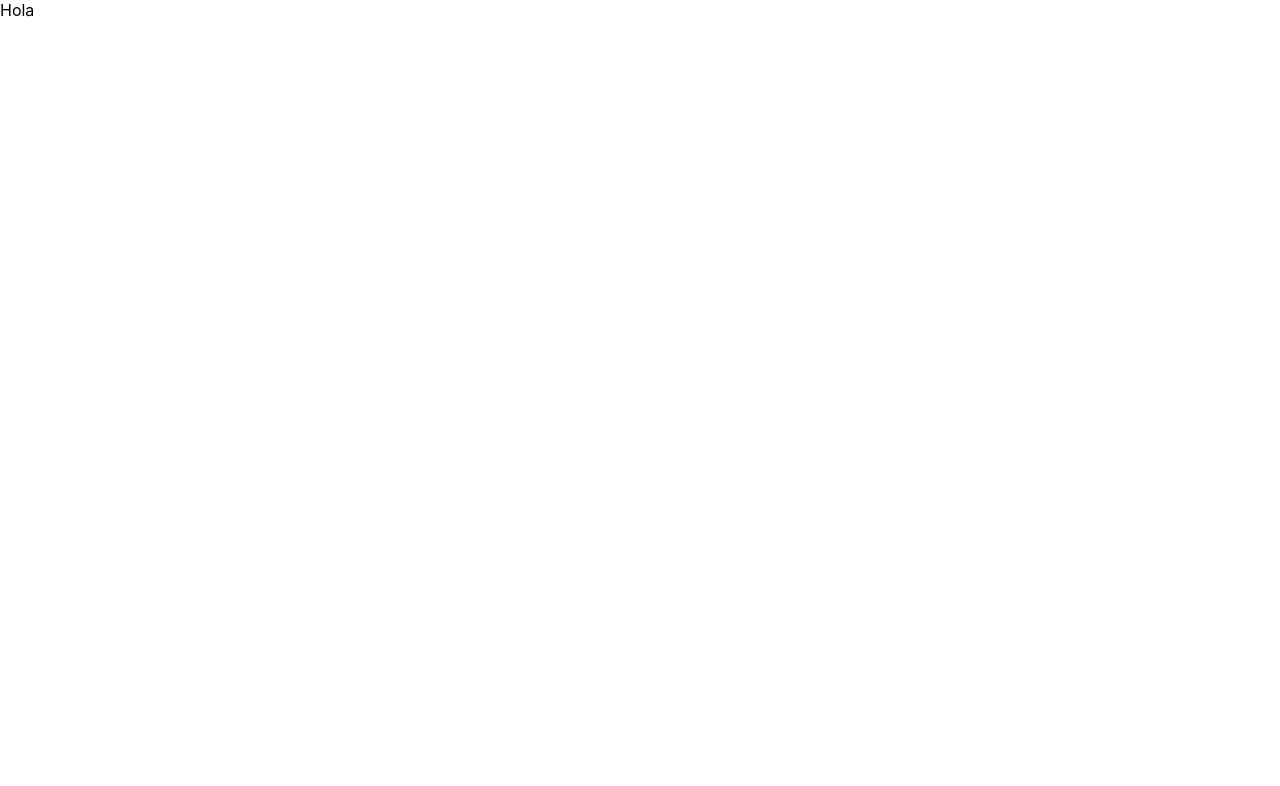
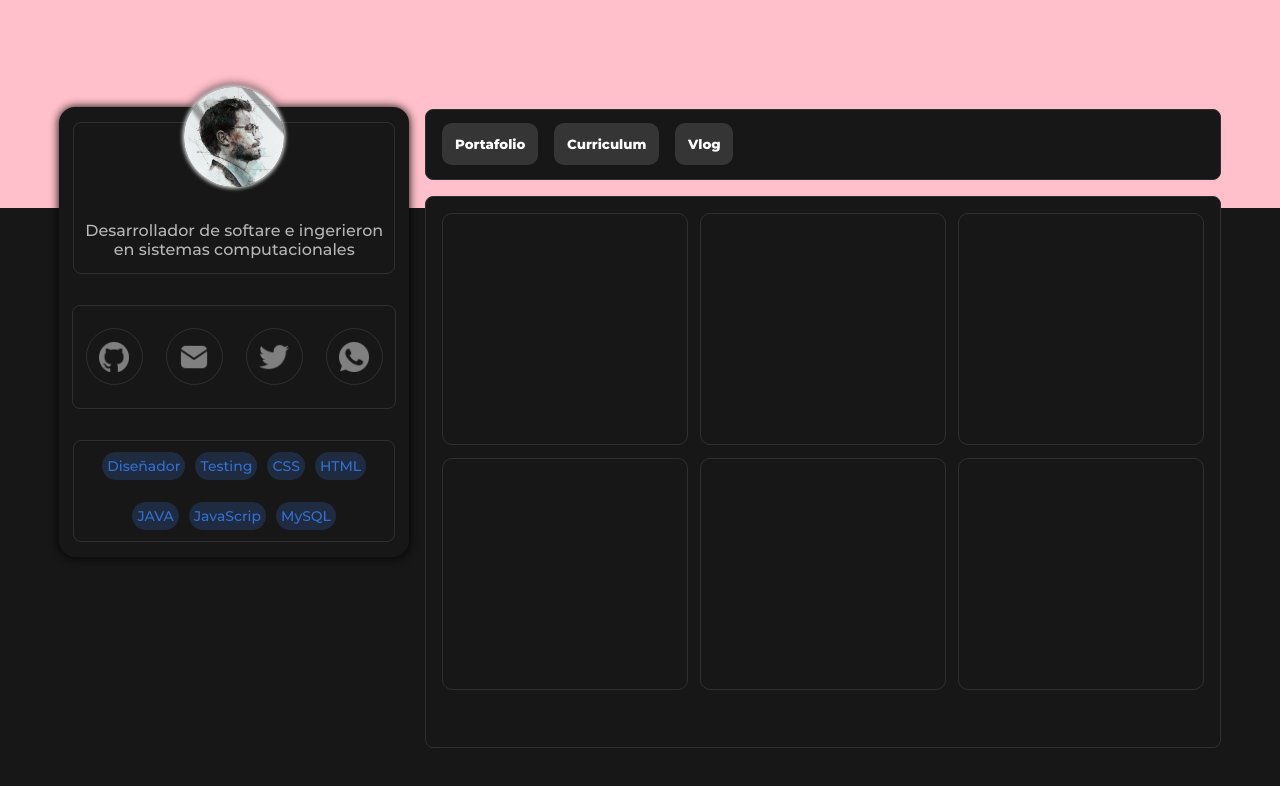
Before and after one commit to Drako9159/my_web, a React (Create React App) app: page / in a window 1280 px wide. Shown: the top 786 px of the page. Built offline with nearby package versions, Linux system fonts and the light colour scheme.

Commit message:
add new animation sticky

```diff
--- a/src/components/ContainerApp.js
+++ b/src/components/ContainerApp.js
@@ -1,5 +1,29 @@
+import styles from "./ContainerApp.module.css";
+import MySelft from "./Myself";
+import "./Myself.module.css";
+import SubMenu from "./SubMenu";
+import { useEffect } from "react";
 
-import styles from "./ContainerApp.module.css"
-export default function ContainerApp(){
-    return <div>Hola</div>
+export default function ContainerApp() {
+
+  useEffect(() => {
+
+    function handleScroll(e) {
+
+
+
+
+    }
+    window.addEventListener("scroll", handleScroll);
+    return () => {
+
+    };
+  }, []);
+
+  return (
+    <div className={styles.containerApp}>
+      <MySelft />
+      <SubMenu />
+    </div>
+  );
 }
--- a/src/components/ContainerApp.module.css
+++ b/src/components/ContainerApp.module.css
@@ -1,10 +1,10 @@
-
-#background {
+.containerApp {
   display: flex;
   align-items: center;
   justify-content: center;
   height: 800px;
   background: linear-gradient(180deg, #FFC0CB 26%, #171717 26%);
   color: white;
-
+  margin: 0;
+  padding: 0;
 }
--- a/src/components/Links.js
+++ b/src/components/Links.js
@@ -1,16 +1,23 @@
 import React from "react";
-import "./Links.css";
+import styles from "./Links.module.css";
 import { Link } from "react-router-dom";
-class Links extends React.Component {
 
 
-
+class Links extends React.Component {
   render() {
-    return <div id="links">
-      <Link className="button-to" to="/">Portafolio</Link>
-      <Link className="button-to" to="/">Curriculum</Link>
-      <Link className="button-to" to="/">Vlog</Link>
-    </div>;
+    return (
+      <div className={styles.container}>
+        <button className={styles.buttonTo} to="/">
+          Portafolio
+        </button>
+        <button className={styles.buttonTo}>
+          Curriculum
+        </button>
+        <button className={styles.buttonTo}>
+          Vlog
+        </button>
+      </div>
+    );
   }
 }
 export default Links;
--- a/src/components/Links.css
+++ b/src/components/Links.module.css
@@ -10,22 +10,19 @@
   font-family: test;
   src: url("../assets/montserrat/Montserrat-ExtraBold.otf");
 }
-#links {
+.container {
   display: flex;
   align-items: center;
-
   background-color: #171717;
   border: 1px solid rgb(49, 46, 46);
   border-radius: 0.5rem;
-
   width: 62vw;
-
   margin: 0.5em;
   margin-top: 4rem;
   margin-bottom: 1rem;
   height: 69px;
 }
-#links .button-to {
+.buttonTo {
   text-decoration: none;
   border: none;
   color: white;
@@ -37,7 +34,7 @@
   width: auto;
   transition: all 0.3s ease;
 }
-#links .button-to:hover {
+.buttonTo:hover {
   cursor: pointer;
   background-color: #4382e9;
 }
--- a/src/components/Myself.js
+++ b/src/components/Myself.js
@@ -1,16 +1,19 @@
 import React from "react";
-import "./Myself.css";
+import styles from "./Myself.module.css";
 import myselfImg from "../assets/img/myself.jpg";
+
 import githubBlack from "../assets/icons/github-black.png";
 import mailBlack from "../assets/icons/mail-black.png";
 import twitterBlack from "../assets/icons/twitter-black.png";
 import whatsappBlack from "../assets/icons/whatsapp-black.png";
 
 class Myself extends React.Component {
+
+
   render() {
     return (
-      <div id="myself">
-        <section id="description">
+      <div className={styles.container}>
+        <section className={styles.description}>
           <div>
             <img src={myselfImg} alt="img-myself"></img>
           </div>
@@ -18,7 +21,7 @@ class Myself extends React.Component {
             Desarrollador de softare e ingerieron en sistemas computacionales
           </p>
         </section>
-        <section id="links-social">
+        <section className={styles.linksSocial}>
           <div>
             <img src={githubBlack} alt="github"></img>
           </div>
@@ -32,7 +35,7 @@ class Myself extends React.Component {
             <img src={whatsappBlack} alt="whatsapp"></img>
           </div>
         </section>
-        <section id="habilitis">
+        <section className={styles.habilitis}>
           <p>Diseñador</p>
           <p>Testing</p>
           <p>CSS</p>
--- a/src/components/Myself.css
+++ b/src/components/Myself.module.css
@@ -6,8 +6,9 @@
   font-family: montserrat-light;
   src: url("../assets/montserrat/Montserrat-Light.otf");
 }
-#myself {
+.container {
   display: flex;
+
   align-items: center;
   justify-content: space-around;
   background-color: #171717;
@@ -15,14 +16,15 @@
   border-radius: 1rem;
   margin: 0.5rem;
   margin-top: -8rem;
-
-
   width: 350px;
   height: 450px;
   filter: drop-shadow(0px 0px 5px black);
   z-index: 100;
+  position: sticky;
+  top: 10vh;
 }
-#description {
+
+.description {
   display: flex;
   flex-direction: column;
   justify-content: center;
@@ -35,7 +37,7 @@
   border-radius: 0.5rem;
   font-size: 1rem;
 }
-#description div {
+.description div {
   display: flex;
   justify-content: center;
   align-items: center;
@@ -46,18 +48,18 @@
   height: 100px;
   box-shadow: 0 0 4px 1px rgb(255, 255, 255);
 }
-#description div img {
+.description div img {
   width: 100px;
   border-radius: 100%;
   border: none;
 }
-#description p {
+.description p {
   text-align: center;
   margin-top: 100px;
   padding: 10px;
   color: rgb(184, 184, 184);
 }
-#links-social {
+.linksSocial {
   display: flex;
   align-items: center;
   justify-content: space-around;
@@ -69,7 +71,7 @@
   padding: 1px;
   border: 1px solid rgb(49, 46, 46);
 }
-#links-social div {
+.linksSocial div {
   display: flex;
   align-items: center;
   justify-content: center;
@@ -79,21 +81,21 @@
   border-radius: 100%;
   border: 1px solid rgb(49, 46, 46);
 }
-#links-social div img {
+.linksSocial div img {
   filter: contrast(0%);
   width: 30px;
 }
-#links-social div:hover {
+.linksSocial div:hover {
   border-color: #3570d0;
   transition: all 1s ease;
 }
-#links-social div:hover > img {
+.linksSocial div:hover > img {
   width: 2.2rem;
   cursor: pointer;
   transition: all 0.1s ease;
 }
 
-#habilitis {
+.habilitis {
   display: flex;
   align-items: center;
   flex-wrap: wrap;
@@ -106,7 +108,7 @@
   border-radius: 0.5rem;
   border: 1px solid rgb(49, 46, 46);
 }
-#habilitis p {
+.habilitis p {
   font-family: montserrat;
   font-size: 14px;
   padding: 5px;
--- /dev/null
+++ b/src/components/SubMenu.js
@@ -0,0 +1,10 @@
+import Links from "./Links";
+import Portafolio from "./Portafolio";
+export default function SubMenu() {
+  return (
+    <div>
+      <Links />
+      <Portafolio />
+    </div>
+  );
+}
```
Also changed, not shown: src/components/SubMenu.module.css (added).
